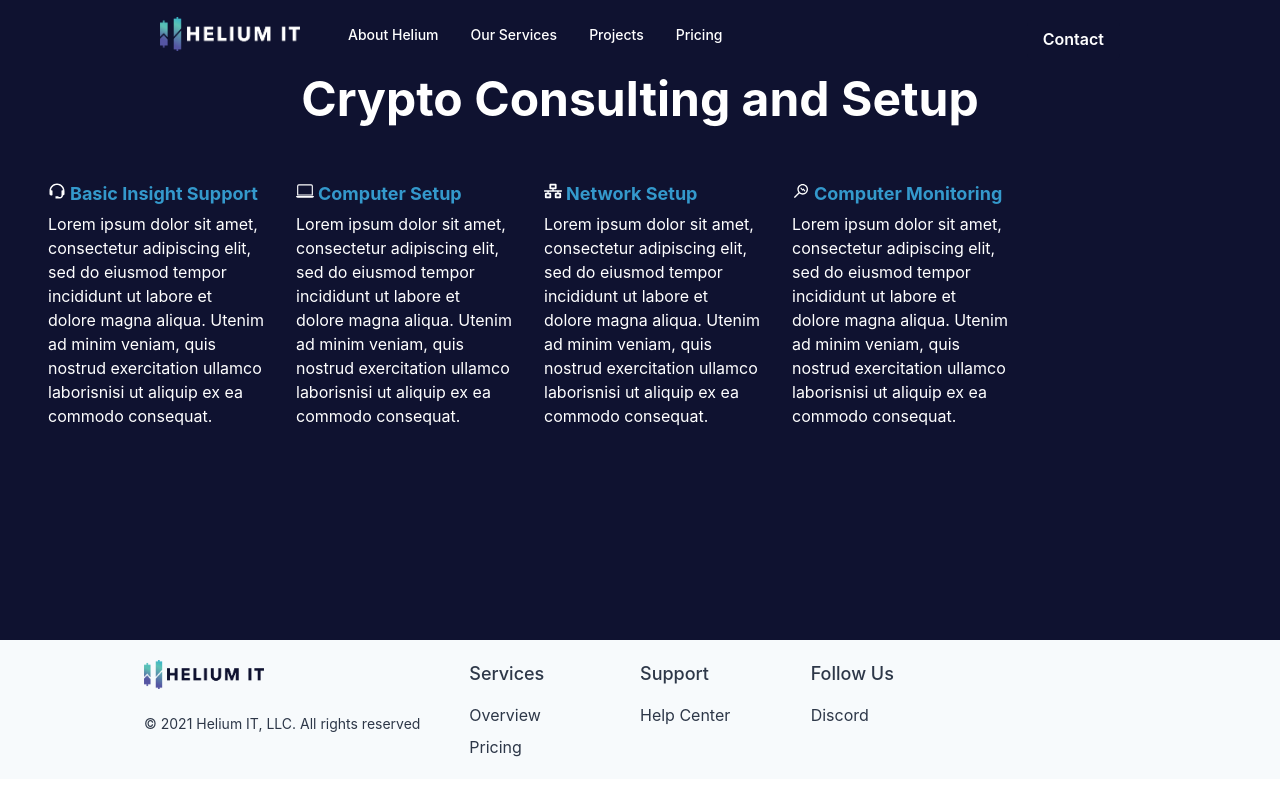
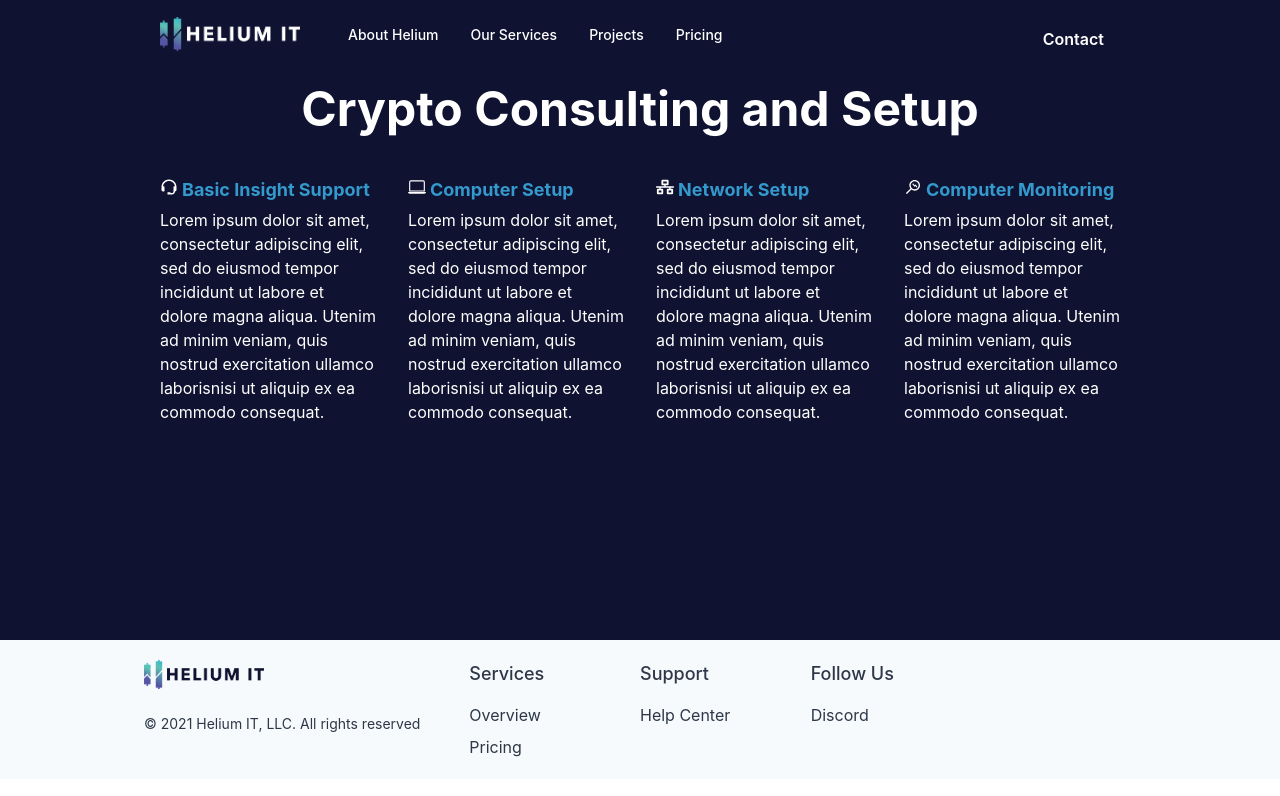
Before and after one commit to karapalumbo/helium-it, a React (Create React App) app: page /crypto-consult in a window 1280 px wide. Shown: the top 796 px of the page. Built offline with nearby package versions, Linux system fonts and the light colour scheme.

Commit message:
updated responsive design for consult page

```diff
--- a/src/components/ConsultCard.js
+++ b/src/components/ConsultCard.js
@@ -3,7 +3,7 @@ import { Flex, Heading, Text, Container, Stack, Box } from "@chakra-ui/react";
 const ConsultCard = ({ heading, description, icon }) => {
   return (
     <Box id="consultCard">
-      <Container as={Stack} maxW="container.md">
+      <Container as={Stack} mt={"20px"}>
         <Flex flex={1} align={"center"} justify={"flex-start"}>
           <Heading fontSize={{ base: "lg" }} color={"#ffffff"}>
             {icon}
--- a/src/pages/CryptoConsult.js
+++ b/src/pages/CryptoConsult.js
@@ -37,13 +37,12 @@ const consultItems = [
 const CryptoConsultSection = () => {
   return (
     <>
-      <Box id="crypto-consult" paddingTop={"70px"} height="80vh">
-        <Container as={Stack} maxW="container.xl">
+      <Box id="crypto-consult" pt={"80px"} minH={"80vh"}>
+        <Container maxW="container.lg">
           <Flex flex={1} align={"center"} justify={"center"}>
             <Heading
               fontSize={{ base: "3xl", md: "4xl", lg: "5xl" }}
-              mb={30}
-              color="#ffffff"
+              mb={"20px"}
             >
               <Text color={"#ffffff"} as={"span"}>
                 Crypto Consulting and Setup
@@ -51,8 +50,7 @@ const CryptoConsultSection = () => {
               {""}
             </Heading>
           </Flex>
-          <Stack p={4} maxW="container.lg">
-            <Flex flex={1}>
+          <Flex direction={{ base: "column", md: "row" }}>
             {consultItems.map((consultItem) => {
               return (
                 <ConsultCard
@@ -63,7 +61,6 @@ const CryptoConsultSection = () => {
               );
             })}
           </Flex>
-          </Stack>
         </Container>
       </Box>
     </>
--- a/src/pages/Projects.js
+++ b/src/pages/Projects.js
@@ -12,7 +12,7 @@ import { ExternalLinkIcon } from "@chakra-ui/icons";
 
 const Projects = () => {
   return (
-    <Box id="projects" bg="#f6f9fc" pt={"80px"} height="80vh">
+    <Box id="projects" bg="#f6f9fc" pt={"80px"} minH={"80vh"}>
       <Container maxW="container.lg">
         <Flex flex={1} align={"center"} justify={"flex-start"}>
           <Heading fontSize={{ base: "3xl", md: "4xl", lg: "5xl" }} mb={30}>
```
Lines whose indentation alone changed are shown as unchanged.
